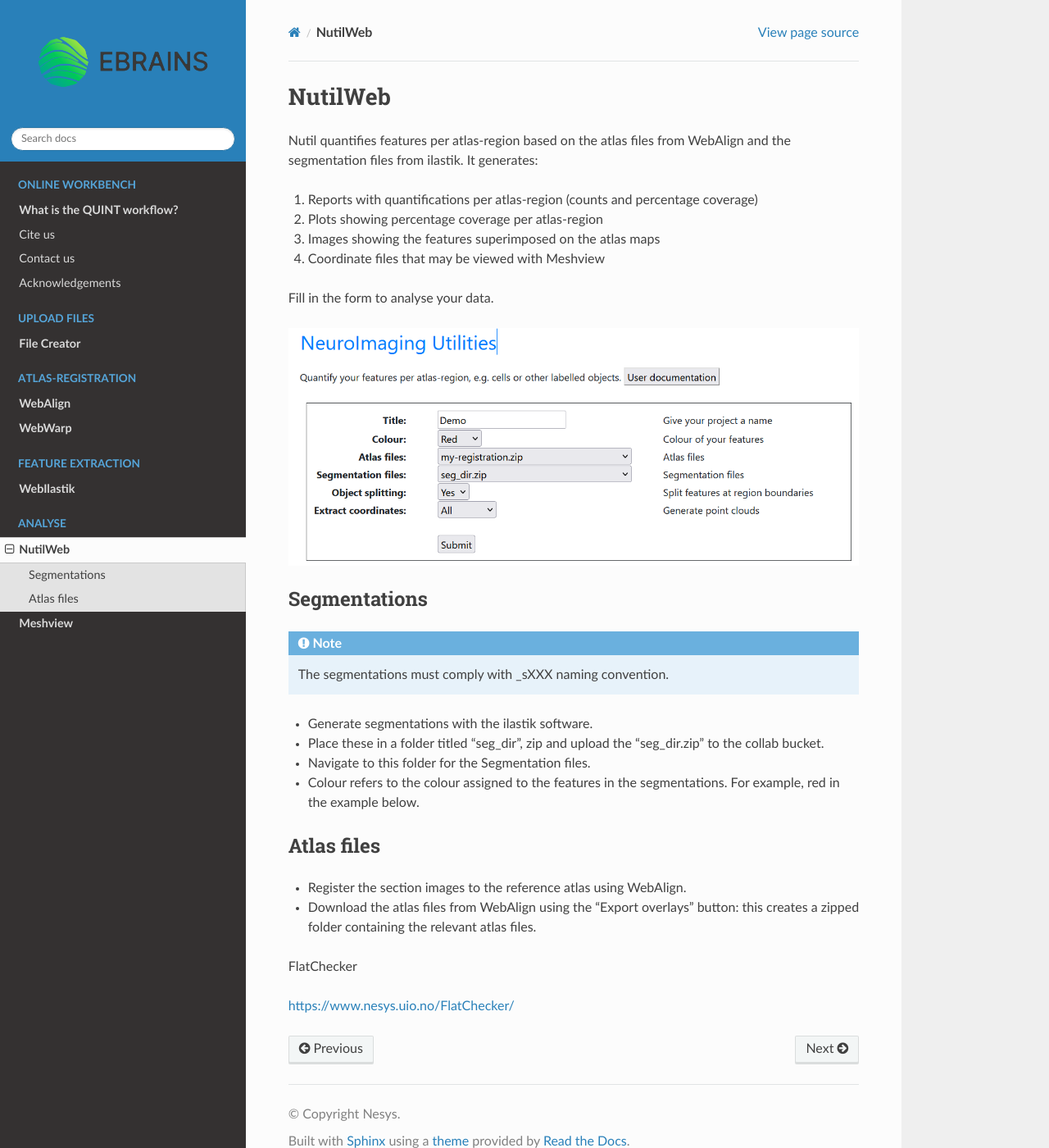
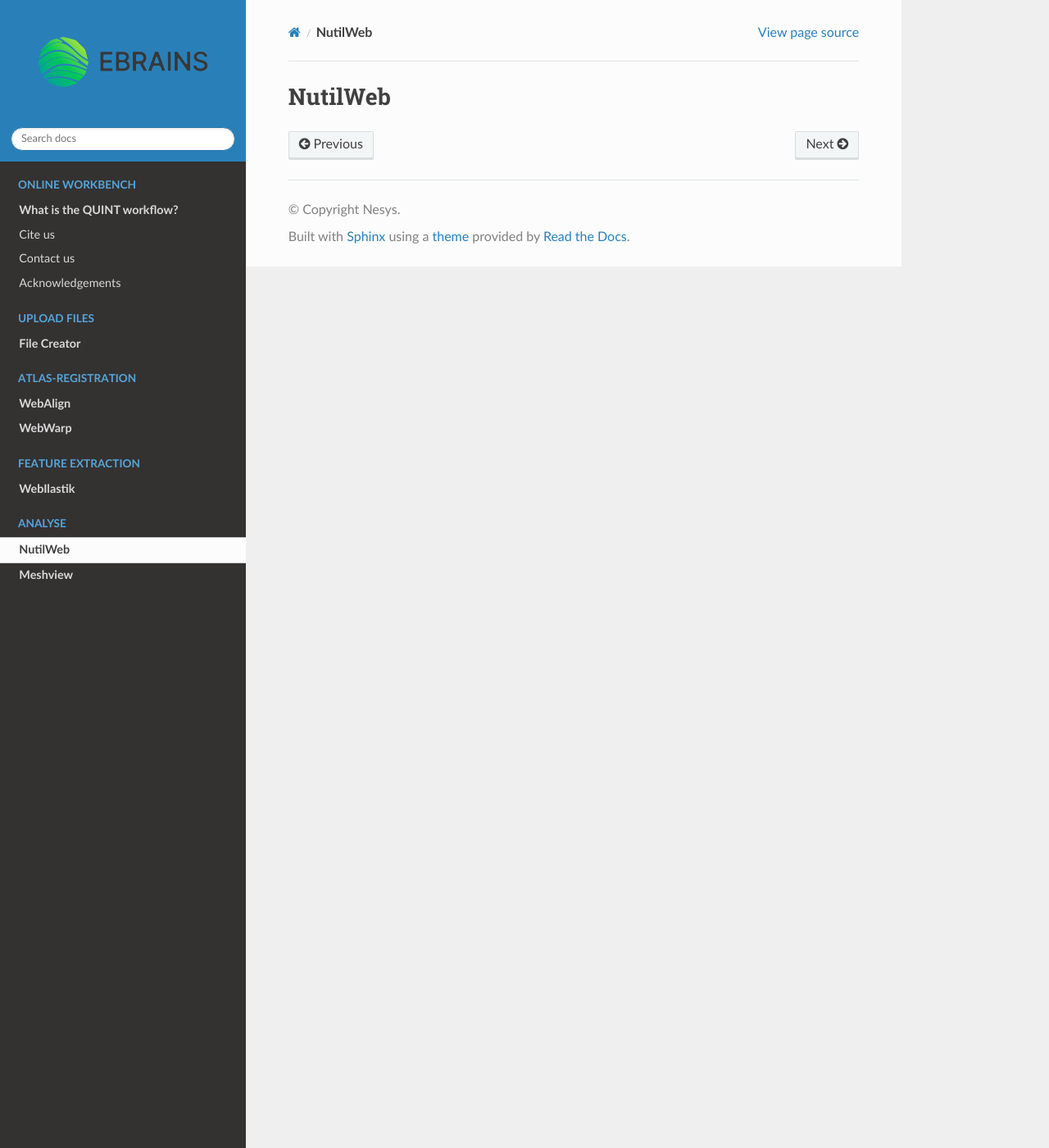
Before and after one commit to Neural-Systems-at-UIO/QUINT_webtools, a Sphinx documentation site: the page built from docs/NutilWeb.rst, in a window 1280 px wide and 1400 px high. Shown: the whole window at 82% size. Built offline with Sphinx 7.4.7 and the Read the Docs theme 2.0.0, drawn with Linux system fonts in a browser that asks for light colours.

Commit message:
Update NutilWeb.rst

```diff
--- a/docs/NutilWeb.rst
+++ b/docs/NutilWeb.rst
@@ -1,37 +1,2 @@
 **NutilWeb**
 ==============
-
-Nutil quantifies features per atlas-region based on the atlas files from WebAlign and the segmentation files from ilastik. It generates:
-
-1. Reports with quantifications per atlas-region (counts and percentage coverage)
-2. Plots showing percentage coverage per atlas-region
-3. Images showing the features superimposed on the atlas maps
-4. Coordinate files that may be viewed with Meshview
-
-Fill in the form to analyse your data.
-
-.. image:: images/NutilWeb.PNG
-
-Segmentations
--------------
-
-.. note::
-   The segmentations must comply with _sXXX naming convention.
-
-
-* Generate segmentations with the ilastik software.
-* Place these in a folder titled "seg_dir", zip and upload the "seg_dir.zip" to the collab bucket.
-* Navigate to this folder for the Segmentation files.
-* Colour refers to the colour assigned to the features in the segmentations. For example, red in the example below.
-
-
-Atlas files
-------------
-
-* Register the section images to the reference atlas using WebAlign.
-* Download the atlas files from WebAlign using the "Export overlays" button: this creates a zipped folder containing the relevant atlas files.
-
-
-FlatChecker
-
-https://www.nesys.uio.no/FlatChecker/
```
